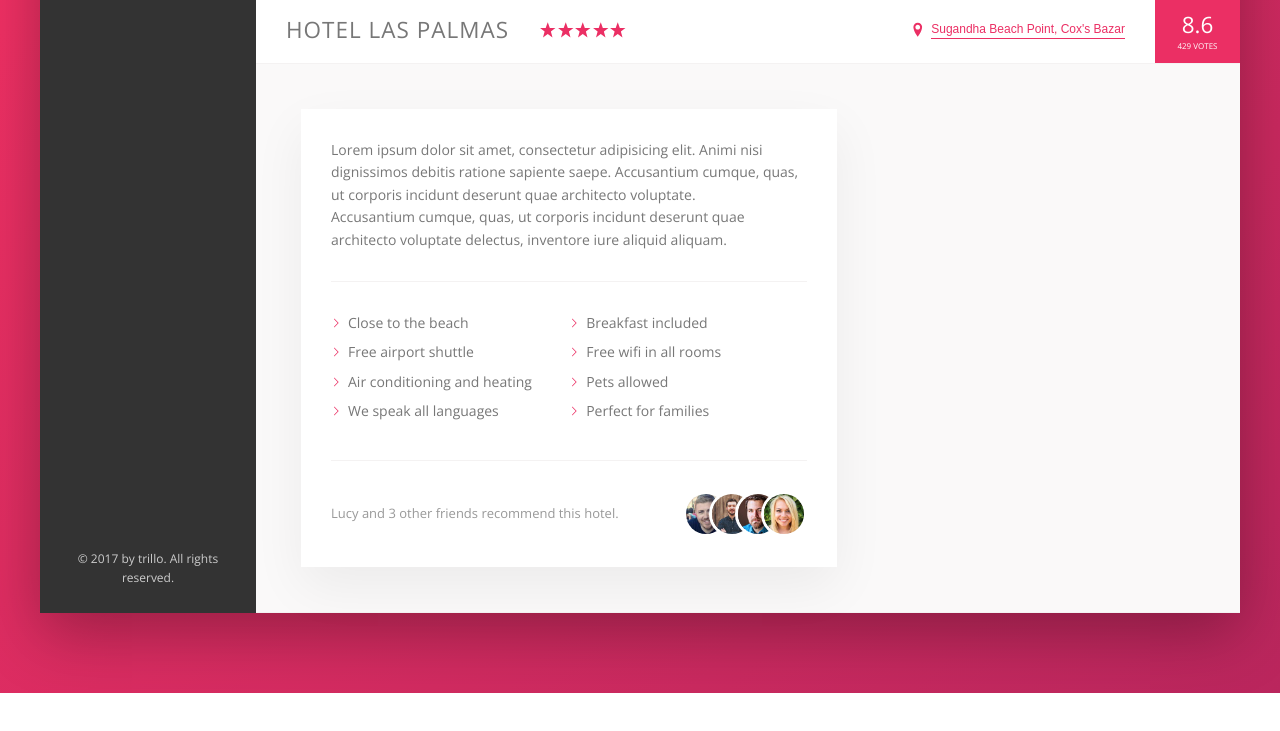
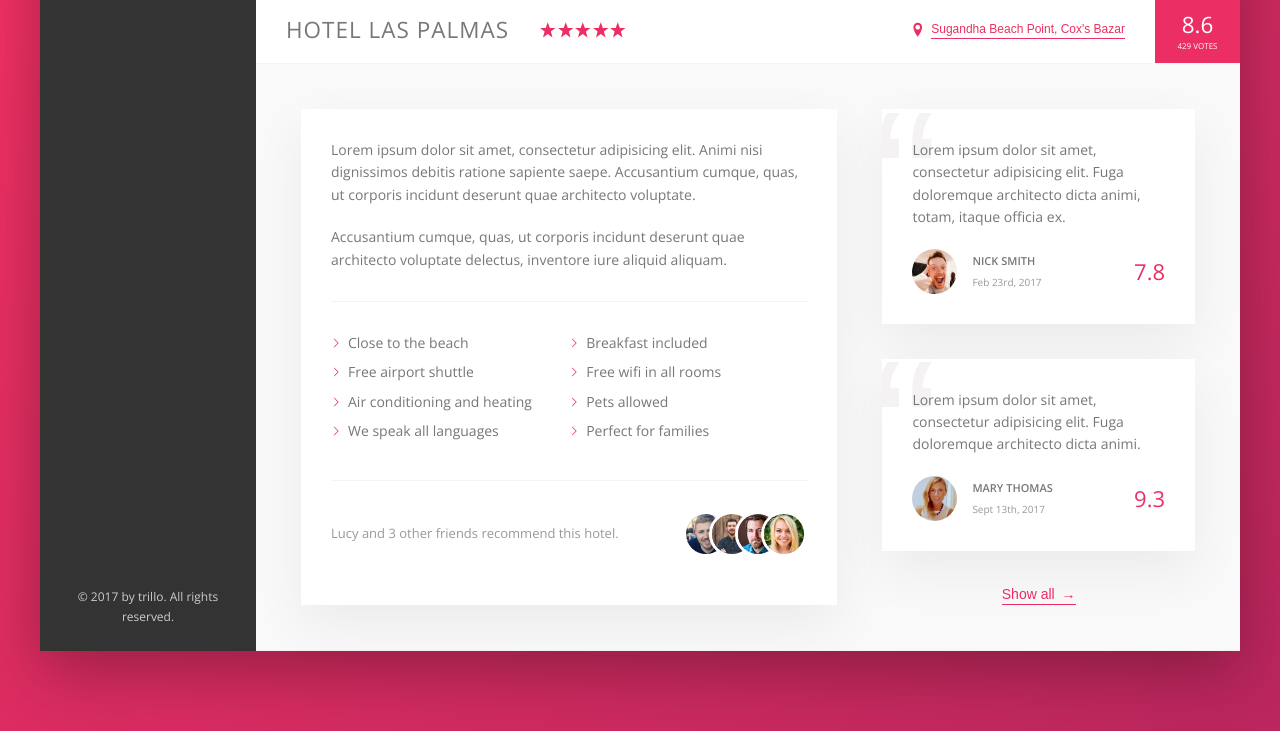
Before and after one commit to smrifat1411/rifchat, a website: page index.html in a window 1280 px wide. Shown: the part 538-1269 px from the top of the page. Before the commit the page ends 1231 px from the top, so only its background shows below. Drawn offline with nearby package versions, Linux system fonts and the light colour scheme.

Commit message:
details section review design finalized

```diff
--- a/index.html
+++ b/index.html
@@ -205,6 +205,47 @@
                 </div>
               </div>
             </div>
+            <div class="user-reviews">
+                <figure class="review">
+                  <blockquote class="review__text">
+                    Lorem ipsum dolor sit amet, consectetur adipisicing elit. Fuga
+                    doloremque architecto dicta animi, totam, itaque officia ex.
+                  </blockquote>
+                  <figcaption class="review__user">
+                    <img
+                      src="img/user-1.jpg"
+                      alt="User 1"
+                      class="review__photo"
+                    />
+                    <div class="review__user-box">
+                      <p class="review__user-name">Nick Smith</p>
+                      <p class="review__user-date">Feb 23rd, 2017</p>
+                    </div>
+                    <div class="review__rating">7.8</div>
+                  </figcaption>
+                </figure>
+
+                <figure class="review">
+                  <blockquote class="review__text">
+                    Lorem ipsum dolor sit amet, consectetur adipisicing elit. Fuga
+                    doloremque architecto dicta animi.
+                  </blockquote>
+                  <figcaption class="review__user">
+                    <img
+                      src="img/user-2.jpg"
+                      alt="User 1"
+                      class="review__photo"
+                    />
+                    <div class="review__user-box">
+                      <p class="review__user-name">Mary Thomas</p>
+                      <p class="review__user-date">Sept 13th, 2017</p>
+                    </div>
+                    <div class="review__rating">9.3</div>
+                  </figcaption>
+                </figure>
+
+                <button class="btn-inline">Show all <span>&rarr;</span></button>
+              </div>
           </div>
         </main>
       </div>
--- a/sass/_components.scss
+++ b/sass/_components.scss
@@ -436,3 +436,77 @@
         }
     }
 }
+
+////////////////////////////////////////
+// PARAGRAPH
+.paragraph:not(:last-of-type) {
+    margin-bottom: 2rem;
+}
+
+////////////////////////////////////////
+// REVIEWS
+.review {
+    background-color: #fff;
+    box-shadow: var(--shadow-light);
+    padding: 3rem;
+    margin-bottom: 3.5rem;
+    position: relative;
+    overflow: hidden;
+
+    @media only screen and (max-width: $bp-medium) {
+        padding: 2rem;
+        margin-bottom: 3rem;
+    }
+
+    &__text {
+        margin-bottom: 2rem;
+        z-index: 10;
+        position: relative;
+    }
+
+    &__user {
+        display: flex;
+        align-items: center;
+    }
+
+    &__photo {
+        height: 4.5rem;
+        width: 4.5rem;
+        border-radius: 50%;
+        margin-right: 1.5rem;
+    }
+
+    &__user-box {
+        margin-right: auto;
+    }
+
+    &__user-name {
+        font-size: 1.1rem;
+        font-weight: 600;
+        text-transform: uppercase;
+        margin-bottom: .4rem;
+    }
+
+    &__user-date {
+        font-size: 1rem;
+        color: var(--color-grey-dark-3);
+    }
+
+    &__rating {
+        color: var(--color-primary);
+        font-size: 2.2rem;
+        font-weight: 300;
+    }
+
+    &::before {
+        content: "\201C";
+        position: absolute;
+        top: -2.75rem;
+        left: -1rem;
+        line-height: 1;
+        font-size: 20rem;
+        color: var(--color-grey-light-2);
+        font-family: sans-serif;
+        z-index: 1;
+    }
+}
```
Also changed, not shown: CSS/style.css.
